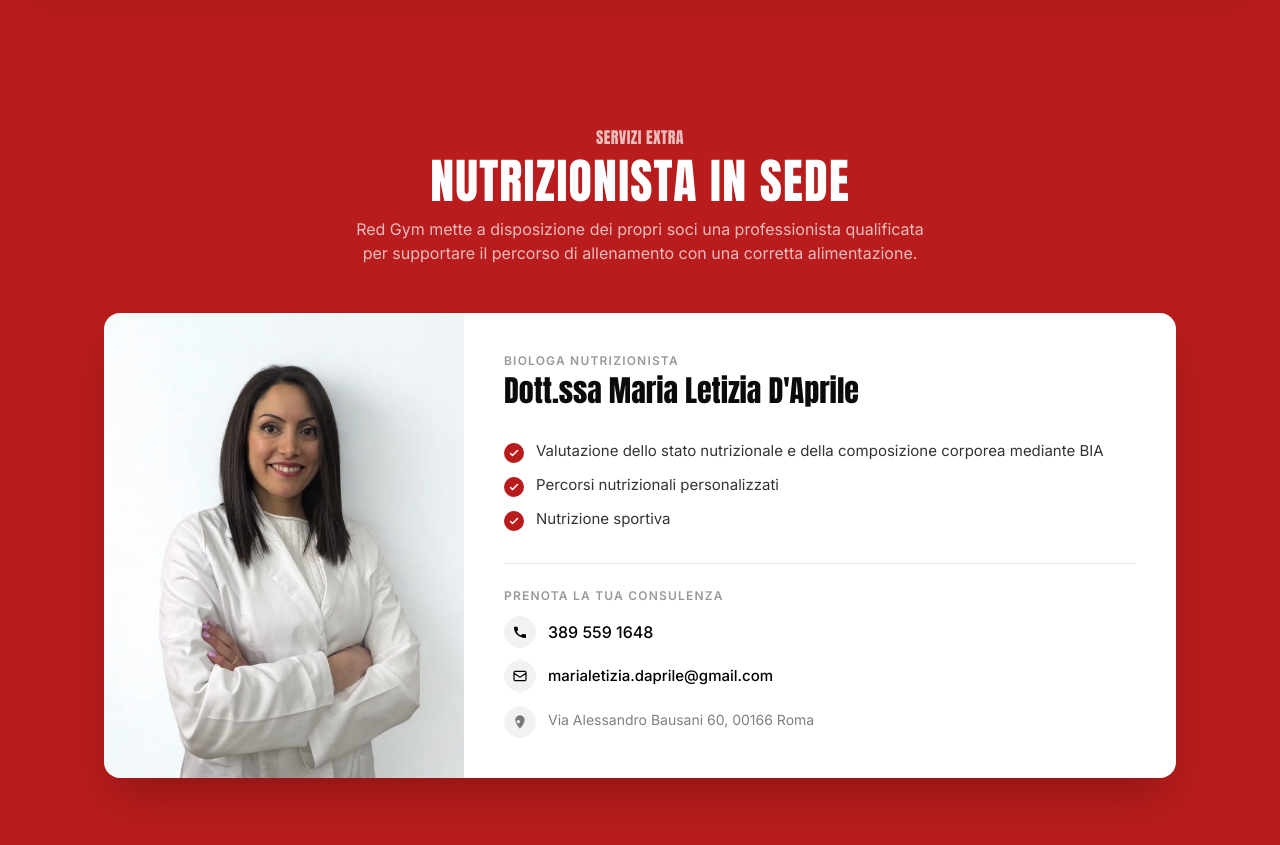
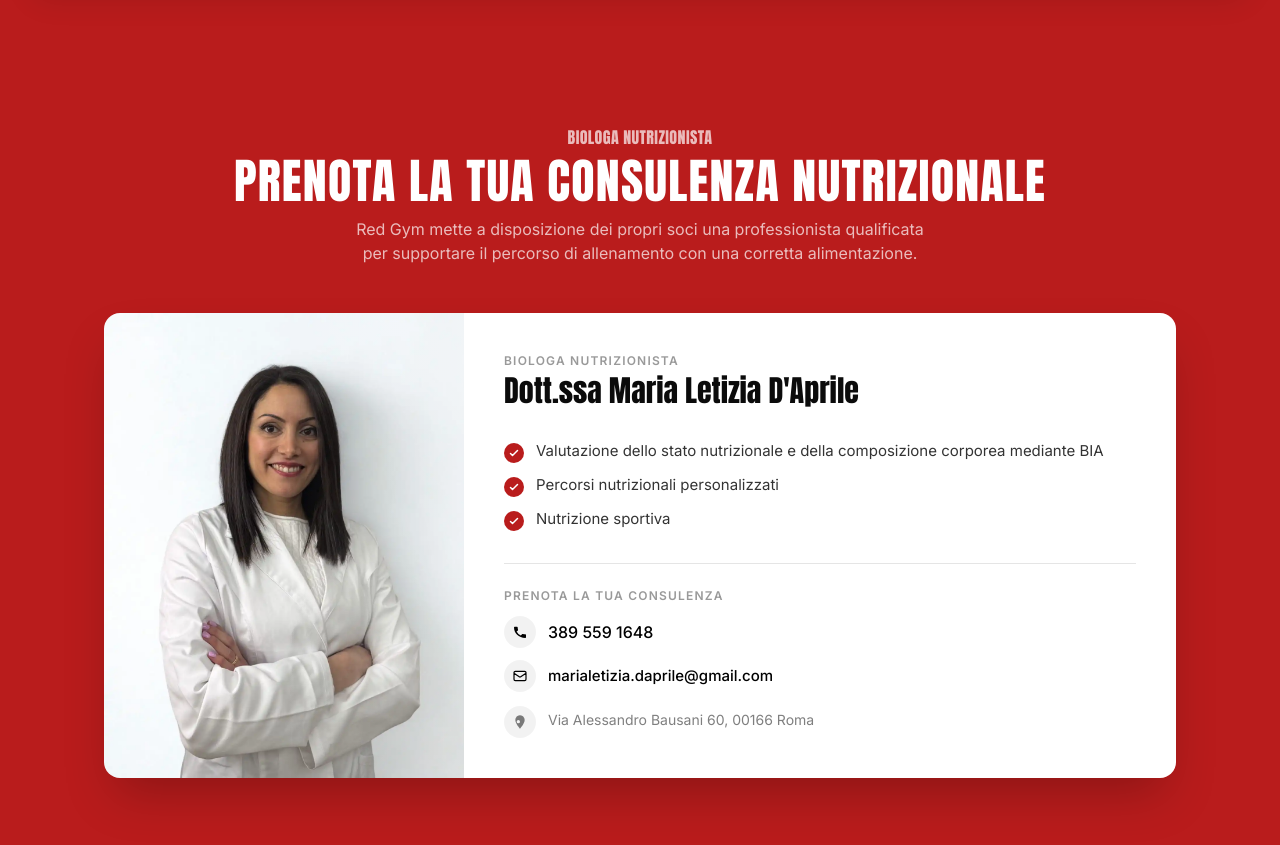
Before and after one commit to alelodato/red-gym, a Next.js app: page / in a window 1280 px wide. Shown: the part 2840-3685 px from the top of the page. Built offline with nearby package versions, Linux system fonts and the light colour scheme.

Commit message:
aggiornato sezione nutrizionista

```diff
--- a/app/page.js
+++ b/app/page.js
@@ -821,9 +821,9 @@ transition-all duration-300 hover:-translate-y-1 lg:hover:shadow-xl">
           <section className="relative overflow-hidden py-16 sm:py-20 lg:py-24 bg-brand-red">
 
             <div className="max-w-6xl mx-auto px-5 sm:px-8 lg:px-10">
-              <p className="section-title text-white/70 text-center">Servizi Extra</p>
+              <p className="section-title text-white/70 text-center">Biologa Nutrizionista</p>
               <h2 className="font-heading uppercase tracking-wide text-white text-center text-3xl sm:text-4xl lg:text-5xl mt-2">
-                Nutrizionista in sede
+                Prenota la tua consulenza nutrizionale
               </h2>
               <p className="mt-3 text-white/70 text-center text-sm sm:text-base max-w-xl mx-auto">
                 Red Gym mette a disposizione dei propri soci una professionista qualificata per supportare il percorso di allenamento con una corretta alimentazione.
```
